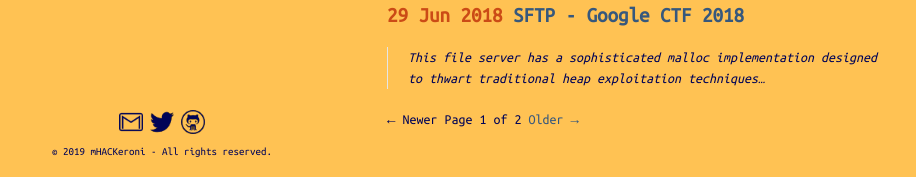
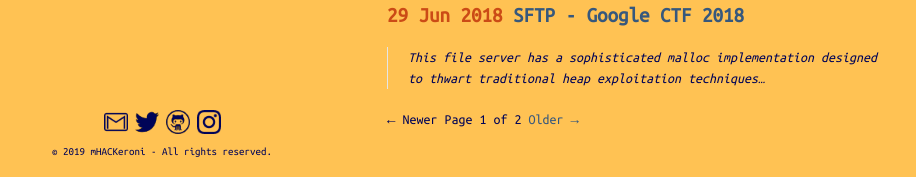
Before and after one commit to mhackeroni/mhackeroni.github.io, a Jekyll site: the page built from index.html, in a window 1280 px wide and 900 px high, scrolled down 517 px. Shown: the part 720-897 px from the top of the window, without its empty margins (183-1099 px from the left). Built offline with Jekyll 4.4.1, drawn with Linux system fonts in a browser that asks for light colours; the list of posts is cut into pages by our own code; comment, search, counter and statistics services are not loaded.

Commit message:
add instagram ref

```diff
--- a/_config.yml
+++ b/_config.yml
@@ -3,6 +3,7 @@
 twitter_logo: /assets/img/twitter.png
 gmail_logo: /assets/img/gmail.png
 github_logo: /assets/img/github.png
+instagram_logo: /assets/img/instagram.png
 author:
     name: mHACKeroni
     mail: mhackeroni@gmail.com
--- a/_layouts/default.html
+++ b/_layouts/default.html
@@ -61,6 +61,7 @@
           <a href="mailto:info@mhackeroni.it"><img  src="{{site.gmail_logo | relative_url}}" alt="mhackeroni@gmail.com"></a>
           <a href="https://twitter.com/mhackeroni"><img  src="{{site.twitter_logo | relative_url}}" alt="@mhackeroni"></a>
           <a href="https://github.com/mhackeroni" target="_new"><img  src="{{site.github_logo | relative_url}}" alt="github/mhackeroni"></a>
+          <a href="https://www.instagram.com/mhackeroni/" target="_new"><img  src="{{site.instagram_logo | relative_url}}" alt="instagram/mhackeroni"></a>
         </div>
         <p><small>&copy; {{ site.time | date: '%Y' }} {{site.author.name}} - All rights reserved.
         </small></p>
```
Also changed, not shown: assets/img/instagram.png (added).
